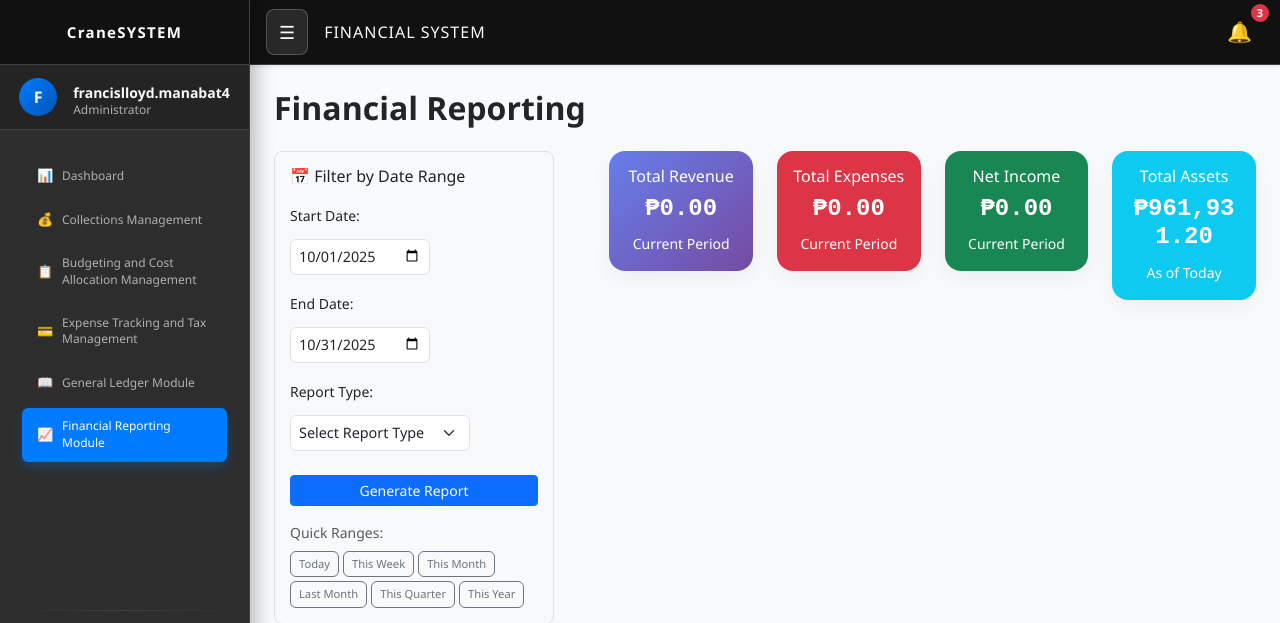
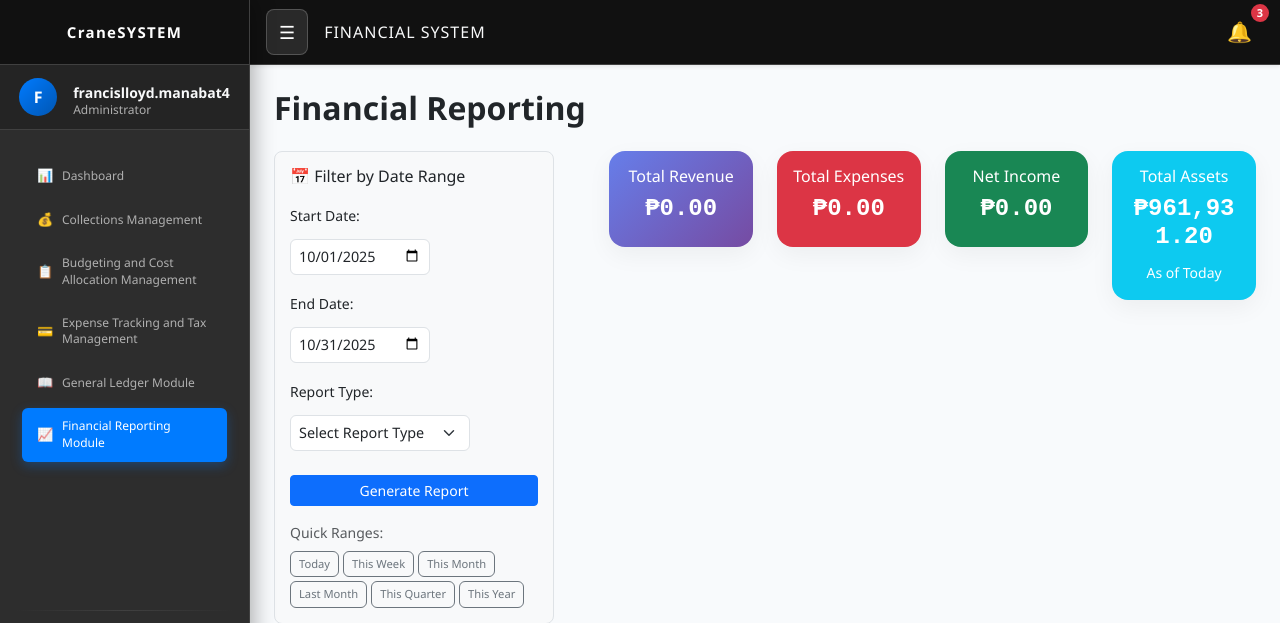
Before and after one commit to Sage-gg/GG, a PHP site: page /financial_reporting.php in a window 1280 px wide. Shown: the top 623 px of the page. Run offline with PHP 8.4, Linux system fonts and the light colour scheme; a user stored in the database is signed in; data comes from the database, SQL or seed files in the repository; some libraries are stand-ins or nearby versions.

Commit message:
Update financial_reporting.php

```diff
--- a/financial_reporting.php
+++ b/financial_reporting.php
@@ -438,7 +438,6 @@ if (!function_exists('formatCurrency')) {
                                 <div class="card-body text-center">
                                     <h6 class="card-title">Total Revenue</h6>
                                     <h4 class="currency" id="totalRevenue"><?php echo formatCurrency($financial_summary['total_revenue']); ?></h4>
-                                    <small class="period-text">Current Period</small>
                                 </div>
                             </div>
                         </div>
@@ -447,7 +446,6 @@ if (!function_exists('formatCurrency')) {
                                 <div class="card-body text-center">
                                     <h6 class="card-title">Total Expenses</h6>
                                     <h4 class="currency" id="totalExpenses"><?php echo formatCurrency($financial_summary['total_expenses']); ?></h4>
-                                    <small class="period-text">Current Period</small>
                                 </div>
                             </div>
                         </div>
@@ -456,7 +454,6 @@ if (!function_exists('formatCurrency')) {
                                 <div class="card-body text-center">
                                     <h6 class="card-title">Net Income</h6>
                                     <h4 class="currency" id="netIncome"><?php echo formatCurrency($financial_summary['net_income']); ?></h4>
-                                    <small class="period-text">Current Period</small>
                                 </div>
                             </div>
                         </div>
```
